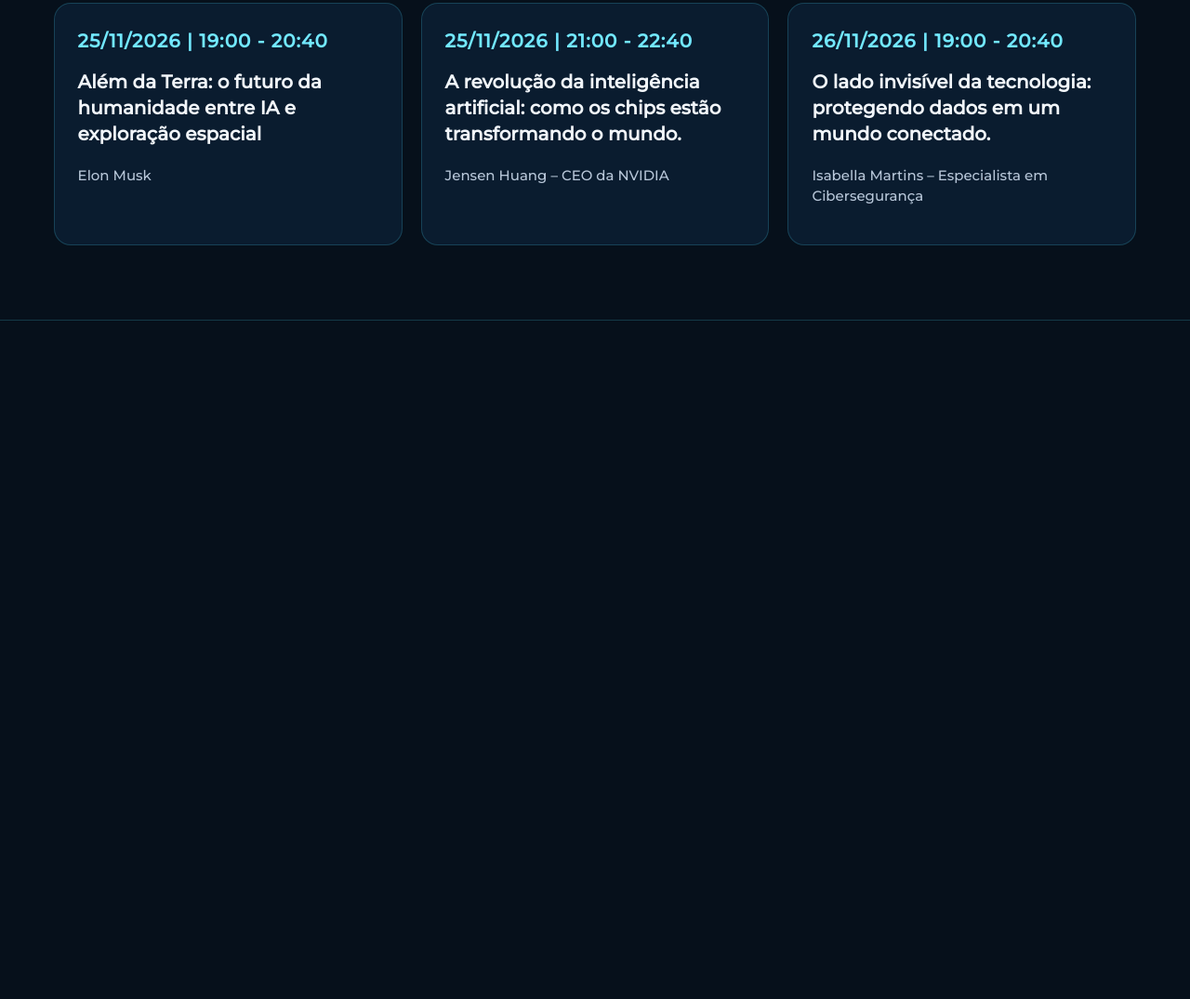
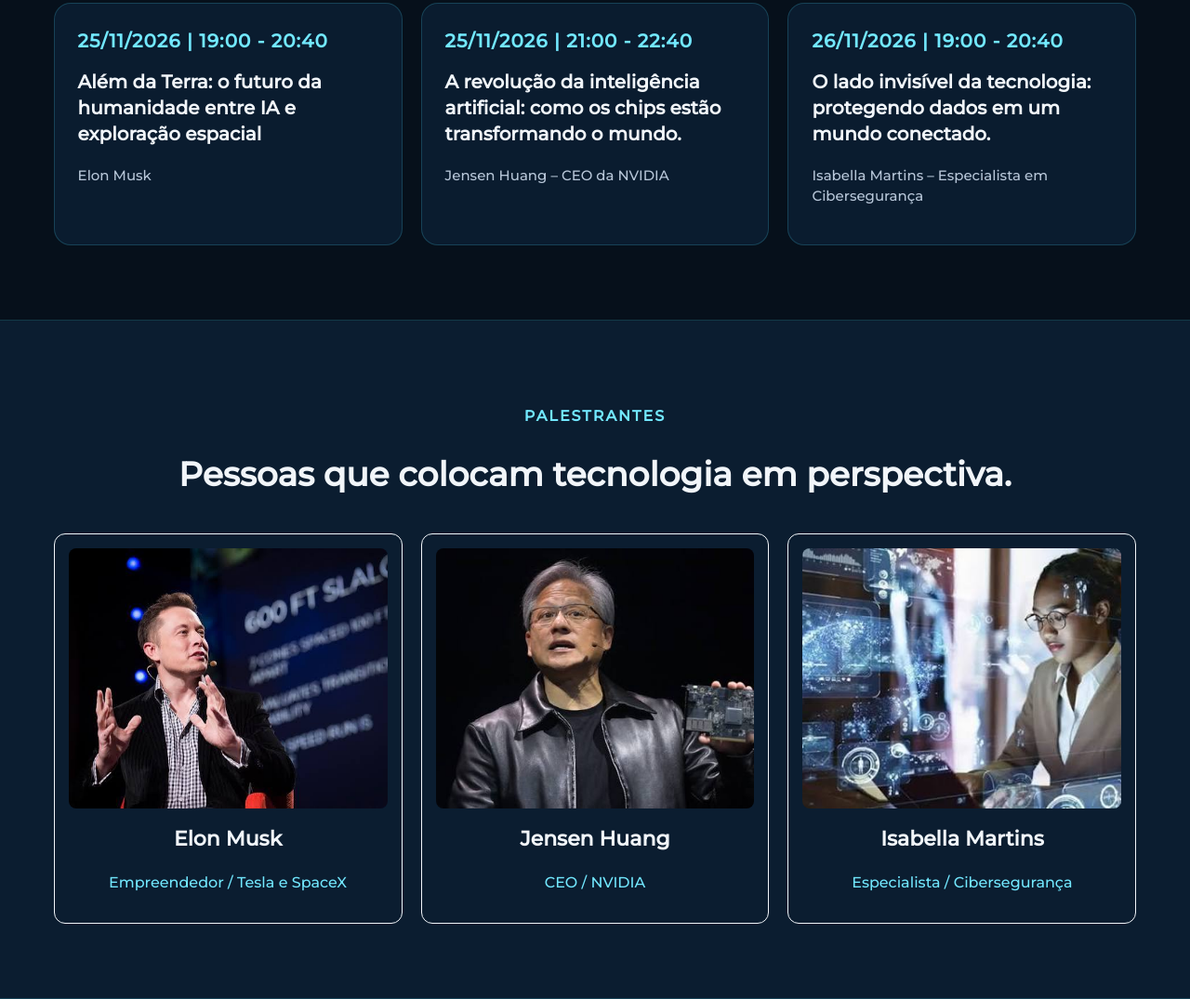
Before and after one commit to wesleyalexandreoliveira/landing_page_evento_tech, a plain HTML site: page index.html in a window 1280 px wide. Shown: the part 1876-2951 px from the top of the page at 93% size. Before the commit the page ends 2221 px from the top, so only its background shows below. Drawn offline with Linux system fonts and the light colour scheme.

Commit message:
feat: adiciona seção de palestrantes

```diff
--- a/index.html
+++ b/index.html
@@ -177,8 +177,39 @@
 
     </section>
 
-    <!-- SEÇÃO 5: PALESTRANTES -->
+    <!-- SECTION 5: PALESTRANTES -->
     <section id="palestrantes">
+
+        <div class="palestrantes-texto">
+            <h2>PALESTRANTES</h2>
+
+            <h1>Pessoas que colocam tecnologia em perspectiva.</h1>
+        </div>
+
+        <div class="palestrantes-cards">
+
+            <div class="palestrante-card">
+                <img src="components/images/elon_musk.jfif" alt="Elon Musk">
+
+                <h3>Elon Musk</h3>
+                <p>Empreendedor / Tesla e SpaceX</p>
+            </div>
+
+            <div class="palestrante-card">
+                <img src="components/images/jensen_huang.jfif" alt="Jensen Huang">
+
+                <h3>Jensen Huang</h3>
+                <p>CEO / NVIDIA</p>
+            </div>
+
+            <div class="palestrante-card">
+                <img src="components/images/isabella_martins.jfif" alt="Isabella Martins">
+
+                <h3>Isabella Martins</h3>
+                <p>Especialista / Cibersegurança</p>
+            </div>
+
+        </div>
 
     </section>
 
--- a/style.css
+++ b/style.css
@@ -375,3 +375,75 @@ figcaption {
     border-color: #72E8FF;
     transform: translateY(-5px);
 }
+
+
+/* SEÇÃO 5 - PALESTRANTES */
+
+#palestrantes {
+    padding: 80px 4.5%;
+    background-color: #0B1D30;
+
+    /* Linha de separação da próxima seção */
+    border-bottom: 1px solid rgba(72, 221, 245, 0.2);
+}
+
+/* TÍTULO E H1 */
+
+.palestrantes-texto {
+    text-align: center;
+}
+
+.palestrantes-texto h2 {
+    color: #72E8FF;
+    font-size: 16px;
+    letter-spacing: 2px;
+}
+
+.palestrantes-texto h1 {
+    font-size: 36px;
+    line-height: 1.3;
+    color: #F1F5F9;
+}
+
+/* CARDS DOS PALESTRANTES */
+
+.palestrantes-cards {
+    display: grid;
+    grid-template-columns: repeat(3, 1fr);
+    gap: 20px;
+    margin-top: 40px;
+}
+
+/* CARD INDIVIDUAL */
+
+.palestrante-card {
+    border: 1px solid #F1F5F9;
+    border-radius: 12px;
+    padding: 15px;
+    text-align: center;
+}
+
+/* FOTOGRAFIAS */
+
+.palestrante-card img {
+    width: 100%;
+    height: 280px;
+    object-fit: cover;
+    border-radius: 8px;
+}
+
+/* NOME DO PALESTRANTE */
+
+.palestrante-card h3 {
+    color: #F1F5F9;
+    font-size: 22px;
+    margin-top: 15px;
+}
+
+/* CARGO E EMPRESA */
+
+.palestrante-card p {
+    color: #72E8FF;
+    font-size: 16px;
+    line-height: 1.5;
+}
```
Also changed, not shown: components/images/isabella_martins.jfif (renamed from components/images/palestrante.jfif), components/images/jensen_huang.jfif (renamed from components/images/Jensen-Huang.jfif).
